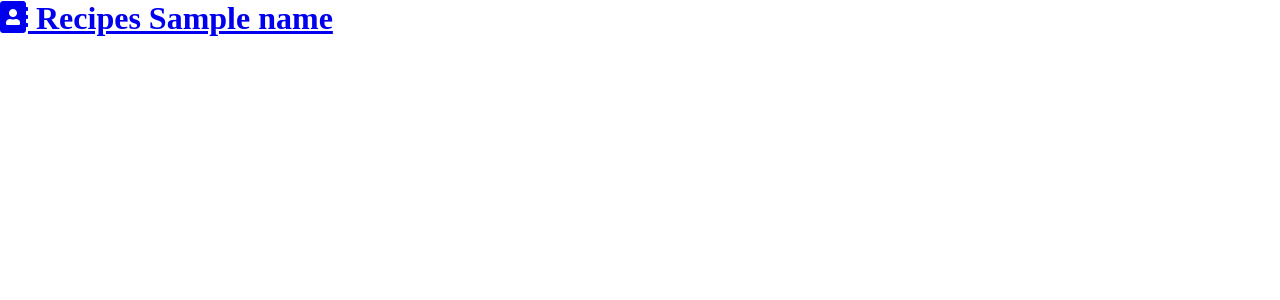
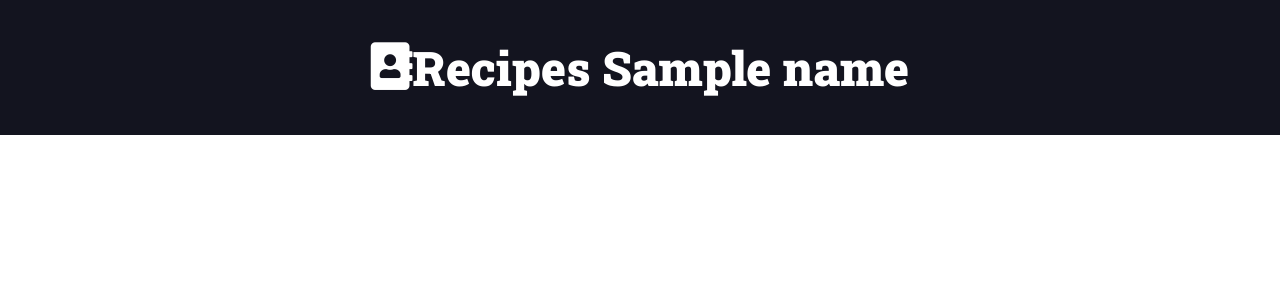
Before and after one commit to FernandaAssuncao/ProjetoDjango2, a Django app: template recipes/templates/recipes/pages/home.html in a window 1280 px wide. Shown: the top 300 px of the page. Run offline with Django 5.2, Linux system fonts and the light colour scheme; the template is opened without the code that fills it: most values are stand-ins (such as "Sample title", 1, 10 or a date in 2020).

Commit message:
Criando o nome do site.não sei explicar o que é.

```diff
--- a/recipes/templates/recipes/pages/home.html
+++ b/recipes/templates/recipes/pages/home.html
@@ -3,7 +3,7 @@
     <header class="main-header-container">
         <div class="main-header container">
             <h1>
-                <a href="/">
+                <a class="main-logo" href="/">
                     <i class="fas fa-address-book"></i>
                     <span>Recipes {{ name }}</span>
                 </a>
--- a/recipes/templates/recipes/partials/head.html
+++ b/recipes/templates/recipes/partials/head.html
@@ -9,10 +9,77 @@
     <link rel="stylesheet" href="https://cdnjs.cloudflare.com/ajax/libs/font-awesome/5.15.4/css/solid.min.css"
       integrity="sha512-tk4nGrLxft4l30r9ETuejLU0a3d7LwMzj0eXjzc16JQj+5U1IeVoCuGLObRDc3+eQMUcEQY1RIDPGvuA7SNQ2w=="
       crossorigin="anonymous" referrerpolicy="no-referrer" />
+    <link rel="preconnect" href="https://fonts.googleapis.com">
+    <link rel="preconnect" href="https://fonts.gstatic.com" crossorigin>
+    <link href="https://fonts.googleapis.com/css2?family=Roboto+Slab:wght@900&display=swap" rel="stylesheet">
 
     <title>Recipes</title>
 
     <style>
+     :root {
+        --color-primary: #269fe6;
+        --color-primary-hover: #2086c2;
+        --color-primary-dark: #13141f;
+        --color-primary-dark-hover: #212336;
+        --color-primary-light: #d4ecfa;
+        --color-primary-light-hover: #bdd8e7;
+
+        --color-white: #fff;
+        --color-black: #000;
+
+        --color-dark-text: #444;
+        --color-info-light: #cce5ff;
+        --color-debug-light: #cce5ff;
+        --color-success-light: #d4edda;
+        --color-alert-light: #fff3cd;
+        --color-warning-light: #fff3cd;
+        --color-error-light: #f8d7da;
+
+        --color-info-dark: #4d86c4;
+        --color-debug-dark: #4d86c4;
+        --color-success-dark: #4a9c5d;
+        --color-alert-dark: #927f40;
+        --color-warning-dark: #927f40;
+        --color-error-dark: #da525d;
+
+        --color-gray-0: #f9f9f9;
+        --color-gray-1: #e0e0e0;
+        --color-gray-2: #c7c7c7;
+        --color-gray-3: #aeaeae;
+        --color-gray-4: #959595;
+        --color-gray-5: #7d7d7d;
+        --color-gray-6: #646464;
+        --color-gray-7: #4b4b4b;
+        --color-gray-8: #323232;
+        --color-gray-9: #191919;
+
+        --font-primary: sans-serif;
+        --font-headings: 'Roboto Slab', serif;
+
+        --spacing-gutter-medium: 3rem;
+        --spacing-gutter-large: 4rem;
+    }
+
+
+    h1,
+    h2,
+    h3,
+    h4,
+    h5,
+    h6 {
+        font-family: var(--font-headings);
+    }
+
+    .container {
+        max-width: 144rem;
+        margin: 0 auto;
+        padding: var(--spacing-gutter-medium);
+    }
+
+    .main-header-container {
+        background: var(--color-primary-dark);
+    }
+
     * {
         padding: 0;
         margin: 0;
@@ -20,12 +87,25 @@
     }
 
     html {
-            font-size: 62.5%;
+        font-size: 74.5%;
     }
 
-        body {
-            font-size: 1.6rem;
+    .main-logo {
+        font-size: 4rem;
+        color: var(--color-white);
+        text-decoration: none;
+        display: flex;
+        flex-flow: row nowrap;
+        align-items: center;
+        justify-content: center;
+        width: fit-content;
+        margin: 0 auto;
     }
+
+    .main-logo-icon {
+        margin-right: 2rem;
+    }
+
     </style>
 
 </head>
```
Lines whose indentation alone changed are shown as unchanged.
